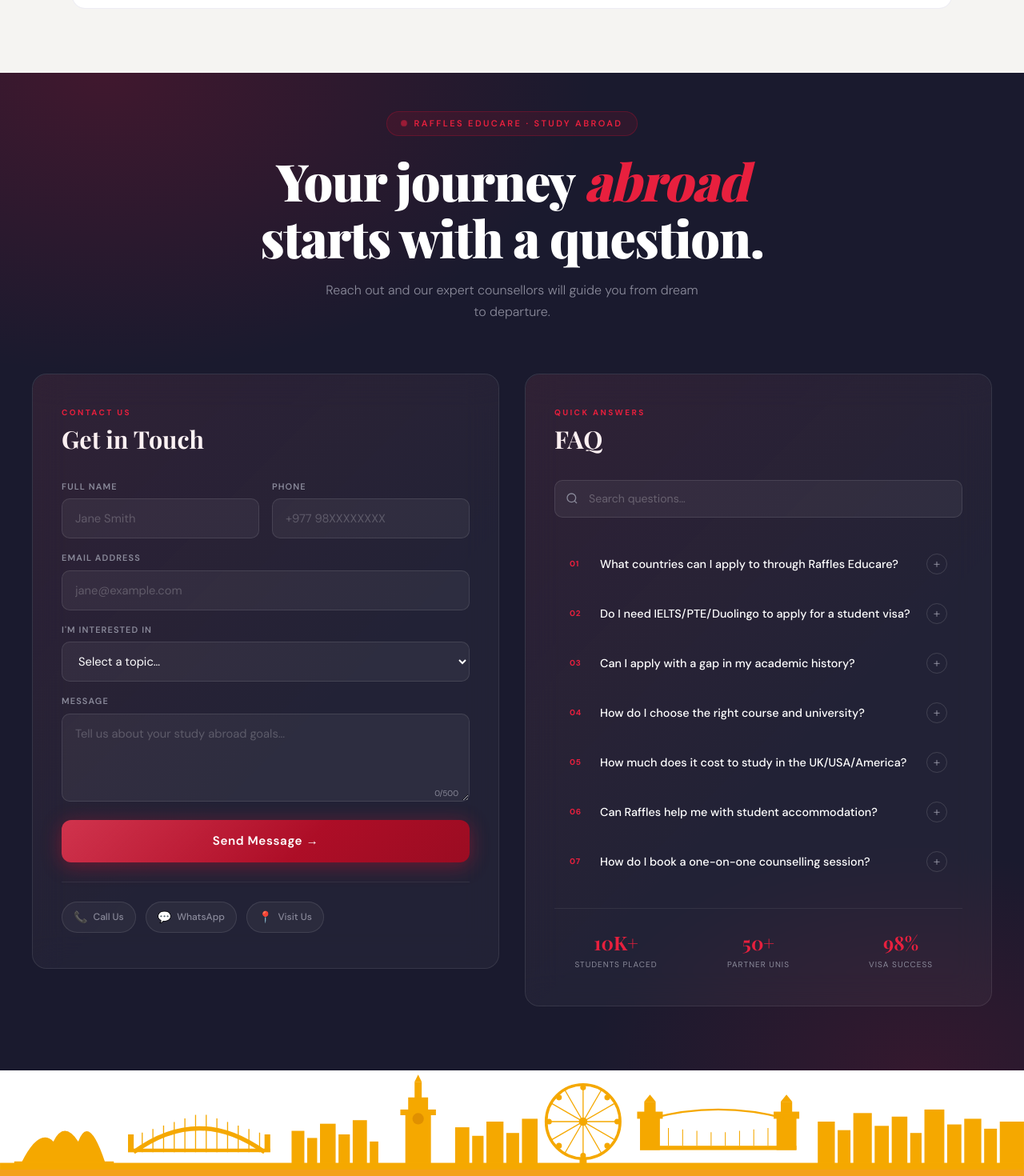
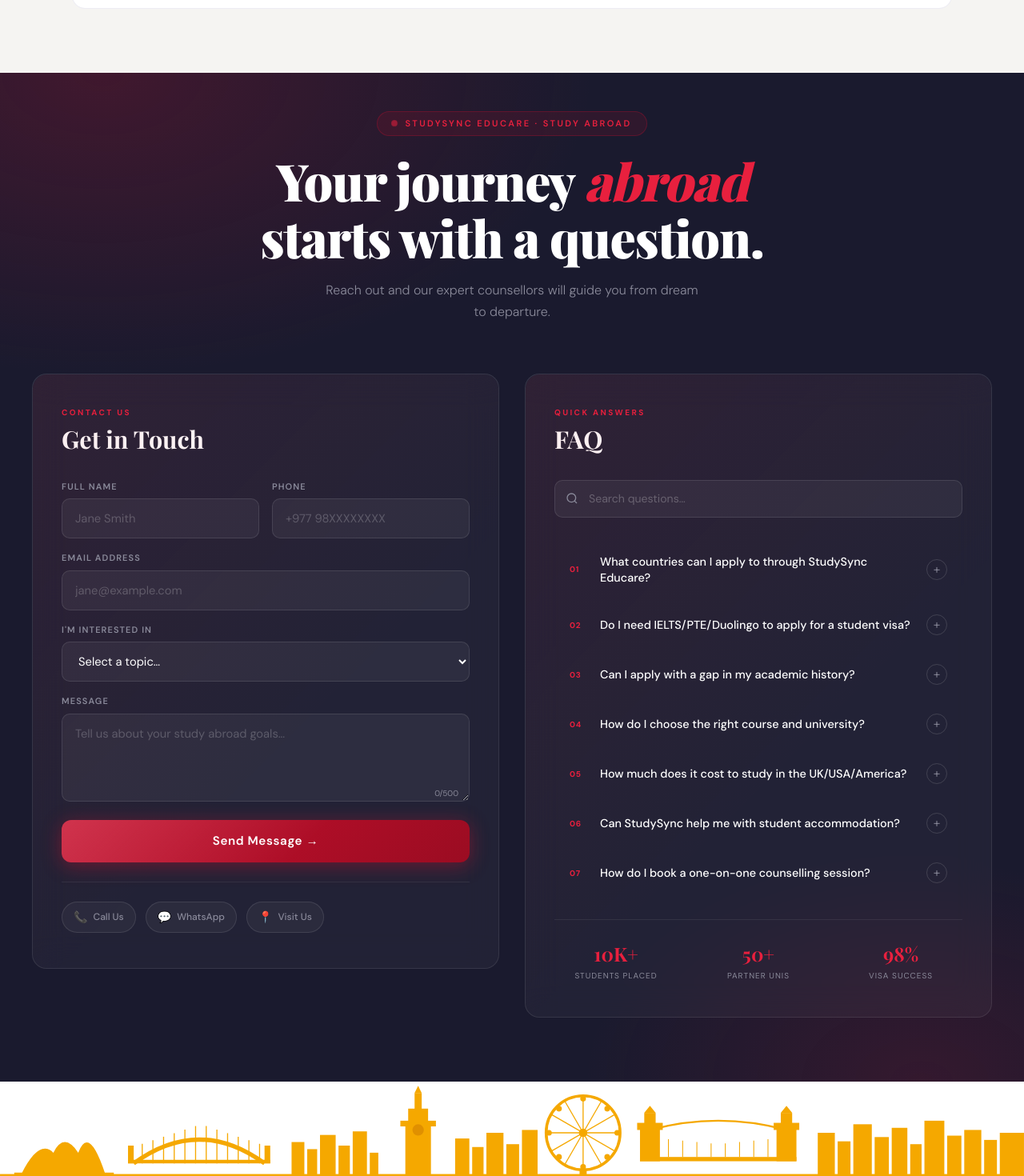
Before and after one commit to Gyane-git/consultancy-page, a Next.js app: page /destinations/australia in a window 1280 px wide. Shown: the part 2472-3942 px from the top of the page at 80% size. Built offline with nearby package versions, Linux system fonts and the light colour scheme; a web font is replaced by a local one.

Commit message:
name changed

```diff
--- a/app/about/page.tsx
+++ b/app/about/page.tsx
@@ -525,7 +525,7 @@
             </div>
             <h2 className="ab-section-title">Who We Are</h2>
             <p className="ab-section-sub">
-              Raffles Educare is more than a consultancy — we are partners in your success story. Our dedicated team works tirelessly to ensure every student gets the right opportunity and feels supported throughout their journey abroad.
+              StudySync Educare is more than a consultancy — we are partners in your success story. Our dedicated team works tirelessly to ensure every student gets the right opportunity and feels supported throughout their journey abroad.
             </p>
 
             {/* CEO CARD */}
@@ -544,7 +544,7 @@
                 <div className="ab-ceo-tag">Mission Insights</div>
                 <div className="ab-ceo-quote-title">Message from our CEO</div>
                 <p className="ab-ceo-quote-text">
-                  At Raffles Educare, we believe every dream deserves the right direction. Since we started, our mission has been to guide students towards a future full of possibilities. We provide them with the knowledge, resources, and confidence they need to succeed globally. Studying abroad is more than just school; it's a life-changing experience. Our dedicated team works hard to make sure every student gets the right opportunity and feels supported along the way. We are not just counselors; we are partners in your success story.
+                  At StudySync Educare, we believe every dream deserves the right direction. Since we started, our mission has been to guide students towards a future full of possibilities. We provide them with the knowledge, resources, and confidence they need to succeed globally. Studying abroad is more than just school; it's a life-changing experience. Our dedicated team works hard to make sure every student gets the right opportunity and feels supported along the way. We are not just counselors; we are partners in your success story.
                 </p>
               </div>
             </div>
--- a/components/FAQ.tsx
+++ b/components/FAQ.tsx
@@ -7,7 +7,7 @@
 const faqs: FAQ[] = [
   {
     id: 1,
-    question: "What countries can I apply to through Raffles Educare?",
+    question: "What countries can I apply to through StudySync Educare?",
     answer:
       "We assist students in applying to universities across the UK, USA, Canada, Australia, New Zealand, Ireland, Germany, and many more. Our counsellors are specialists in each destination and stay updated on the latest admission requirements.",
   },
@@ -37,7 +37,7 @@
   },
   {
     id: 6,
-    question: "Can Raffles help me with student accommodation?",
+    question: "Can StudySync help me with student accommodation?",
     answer:
       "Absolutely. We guide students through university-managed halls and private accommodation options, helping you find safe and affordable housing close to your campus.",
   },
@@ -550,7 +550,7 @@
       <div className="page-wrap">
         {/* Hero */}
         <div className="hero">
-          <div className="hero-eyebrow">Raffles Educare · Study Abroad</div>
+          <div className="hero-eyebrow">StudySync Educare · Study Abroad</div>
           <h1>
             Your journey <em>abroad</em>
             <br />starts with a question.
--- a/components/LayoutWrapper.tsx
+++ b/components/LayoutWrapper.tsx
@@ -3,7 +3,7 @@
 import { ReactNode } from "react";
 import { usePathname } from "next/navigation";
 import TheNextHeader from "@/components/header";
-import RafflesFooter from "@/components/footer";
+import StudySyncFooter from "@/components/footer";
 import TawkToWidget from "@/components/TawkToWidget";
 
 interface LayoutWrapperProps {
@@ -20,7 +20,7 @@
     <>
       {!isAdminRoute && <TheNextHeader />}
       {children}
-      {!isAdminRoute && <RafflesFooter />}
+      {!isAdminRoute && <StudySyncFooter />}
       {!isAdminRoute && <TawkToWidget />}
     </>
   );
```
